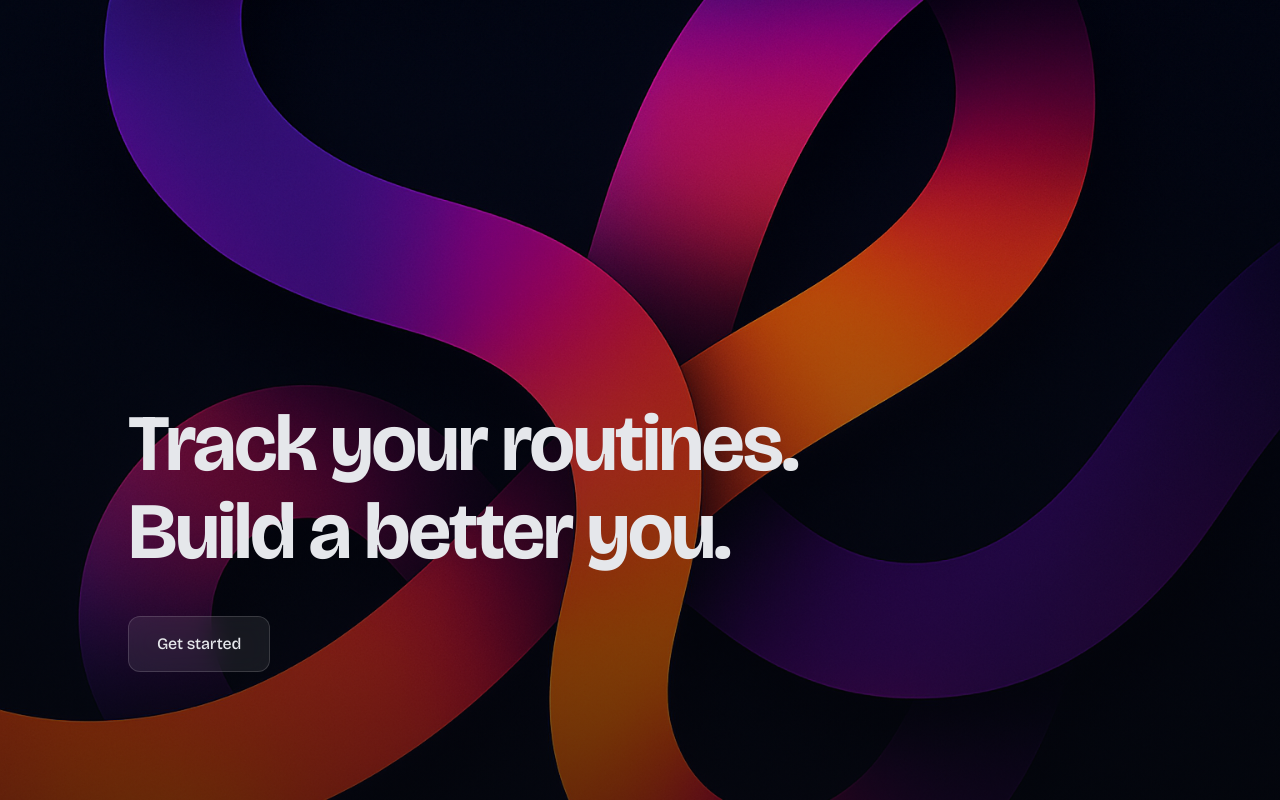
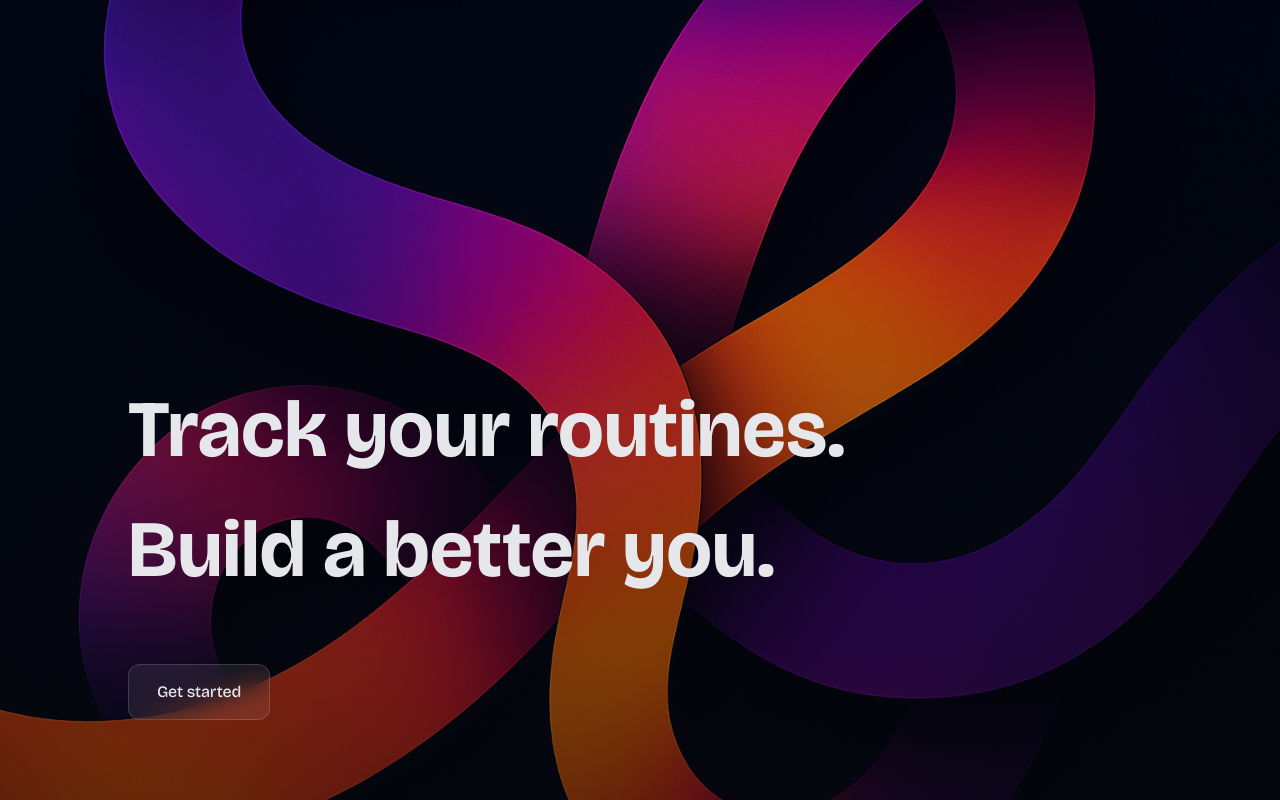
Before and after one commit to micarini/proyecto2-habits.vue, a Vue app: page / in a window 1280 px wide. Built offline with nearby package versions, Linux system fonts and the light colour scheme.

Commit message:
update Landing page

```diff
--- a/src/views/Landing.vue
+++ b/src/views/Landing.vue
@@ -9,20 +9,6 @@
 </script>
 
 <style scoped>
-.landing {
-	min-height: 100svh;
-	min-height: 100dvh;
-	display: flex;
-	flex-direction: column;
-	justify-content: flex-end;
-	align-items: flex-start;
-	padding: clamp(1.5rem, 5vw, 3rem);
-	padding-left: clamp(1.5rem, 8vw, 5rem);
-	padding-bottom: clamp(8rem, 16vh, 12rem);
-	text-align: left;
-	background: url('/landing-bg.png') center/cover no-repeat;
-	position: relative;
-}
 
 .landing::before {
 	content: '';
@@ -37,21 +23,26 @@
 	z-index: 1;
 }
 
-.headline {
-	font-size: clamp(2.5rem, 7vw + 0.5rem, 5rem);
-	font-weight: 700;
-	line-height: 1.1;
-	letter-spacing: -0.03em;
-	margin: 0 0 2.5rem;
-	max-width: 18ch;
-	font-family: 'Bricolage Grotesque', sans-serif;
+.landing {
+	height: 100svh;
+	height: 100dvh; /* fallback */
+	position: fixed;
+	inset: 0;
+	overflow: hidden;
+	display: flex;
+	flex-direction: column;
+	justify-content: flex-end;
+	align-items: flex-start;
+	padding: clamp(1.5rem, 5vw, 3rem);
+	padding-left: clamp(1.5rem, 8vw, 5rem);
+	/* smaller bottom padding using svh to avoid overflow */
+	padding-bottom: clamp(4rem, 10svh, 8rem);
+	text-align: left;
+	background: url('/landing-bg.png') center/cover no-repeat;
+	z-index: 0;
 }
 
 .cta {
-	display: inline-flex;
-	align-items: center;
-	justify-content: center;
-	gap: 0.5rem;
 	background: rgba(255, 255, 255, 0.08);
 	backdrop-filter: blur(12px);
 	padding: 0.95rem 1.75rem;
```
